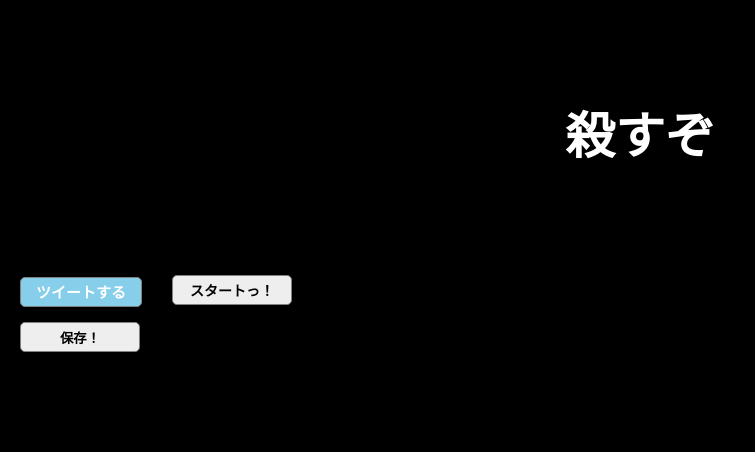
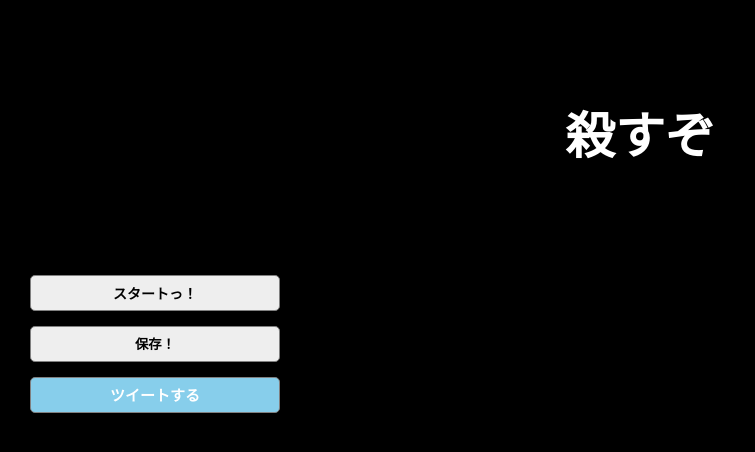
Before and after one commit to yoshiishunichi/kill, a Vue app: page / in a window 1280 px wide. Shown: the top 452 px of the page, without its empty margins (0-755 px from the left). Built offline with nearby package versions, Linux system fonts and the light colour scheme.

Commit message:
ボタンの配置変更

```diff
--- a/public/index.html
+++ b/public/index.html
@@ -6,6 +6,7 @@
     <meta name="viewport" content="width=device-width,initial-scale=1.0">
     <link rel="icon" href="<%= BASE_URL %>favicon.ico">
     <title>殺すぞ</title>
+    <meta name="description" content="色とりどりな殺害予告を作れるサイトです。">
 
     <meta name="twitter:card" content="summary_large_image"/>
     <meta name="twitter:site" content="@ganja_tuber"/>
--- a/src/App.vue
+++ b/src/App.vue
@@ -4,13 +4,6 @@
       <h1 id="kill">殺すぞ</h1>
     </div>
     <div id="tweet">
-      <a
-        href="http://twitter.com/share?url=https://yoshiishunichi.github.io/kill/&text=殺すぞ"
-        id="tweetbutton"
-        target="_blank"
-        @click="tapTweet"
-        >ツイートする</a
-      >
       <input
         id="start"
         type="button"
@@ -25,8 +18,15 @@
         :class="{ disp: disps[1], nodisp: nodisps[1] }"
         @click="tapStop"
       />
+      <button id="save" @click="tapSave">保存！</button>
+      <a
+        href="http://twitter.com/share?url=https://yoshiishunichi.github.io/kill/&text=殺すぞ"
+        id="tweetbutton"
+        target="_blank"
+        @click="tapTweet"
+        >ツイートする</a
+      >
     </div>
-    <button id="save" @click="tapSave">保存！</button>
   </div>
 </template>
 
@@ -151,6 +151,7 @@ export default {
 * {
   margin: 0px;
   padding: 0px;
+  box-sizing: border-box;
 }
 
 body {
@@ -185,14 +186,17 @@ h1 {
   background-color: skyblue;
   border: 1px gray solid;
   text-decoration: none;
-  width: 120px;
-  height: 28px;
+  min-width: 120px;
+  max-width: 250px;
+  width: 30%;
+  height: 36px;
   text-align: center;
   user-select: none;
   vertical-align: middle;
   border-radius: 5px;
-  line-height: 30px;
-  margin-left: 20px;
+  line-height: 36px;
+  margin-left: 30px;
+  margin-top: 15px;
 }
 
 #tweetbutton:hover {
@@ -214,8 +218,11 @@ h1 {
   font-weight: bold;
   cursor: pointer;
   text-align: center;
-  width: 120px;
-  height: 30px;
+  min-width: 120px;
+  max-width: 250px;
+  width: 30%;
+  height: 36px;
+  line-height: 36px;
   border-radius: 5px;
   border: 1px gray solid;
   font-size: 14px;
@@ -229,8 +236,11 @@ h1 {
   font-weight: bold;
   cursor: pointer;
   text-align: center;
-  width: 120px;
-  height: 30px;
+  min-width: 120px;
+  max-width: 250px;
+  width: 30%;
+  height: 36px;
+  line-height: 36px;
   border-radius: 5px;
   border: 1px gray solid;
   font-size: 14px;
@@ -239,15 +249,18 @@ h1 {
 
 #save {
   display: block;
-  margin-left: 20px;
+  margin-left: 30px;
   margin-top: 15px;
   background-color: #eee;
   color: black;
   font-weight: bold;
   cursor: pointer;
   text-align: center;
-  width: 120px;
-  height: 30px;
+  min-width: 120px;
+  max-width: 250px;
+  width: 30%;
+  height: 36px;
+  line-height: 36px;
   border: 1px gray solid;
   outline: none;
   border-radius: 5px;
@@ -260,34 +273,4 @@ input:hover {
 button:hover {
   opacity: 0.8;
 }
-
-@media screen and (max-width: 300px) {
-  #tweetbutton {
-    font-size: 13px;
-    width: 100px;
-    height: 25px;
-    line-height: 27px;
-  }
-
-  #start {
-    margin-left: 20px;
-    width: 100px;
-    height: 27px;
-    font-size: 12px;
-  }
-
-  #stop {
-    margin-left: 20px;
-    width: 100px;
-    height: 27px;
-    font-size: 12px;
-  }
-
-  #save {
-    font-size: 13px;
-    width: 100px;
-    height: 25px;
-    line-height: 27px;
-  }
-}
 </style>
--- a/src/components/HelloWorld.vue
+++ /dev/null
@@ -1,122 +0,0 @@
-<template>
-  <div class="hello">
-    <h1>{{ msg }}</h1>
-    <p>
-      For a guide and recipes on how to configure / customize this project,<br />
-      check out the
-      <a href="https://cli.vuejs.org" target="_blank" rel="noopener"
-        >vue-cli documentation</a
-      >.
-    </p>
-    <h3>Installed CLI Plugins</h3>
-    <ul>
-      <li>
-        <a
-          href="https://github.com/vuejs/vue-cli/tree/dev/packages/%40vue/cli-plugin-babel"
-          target="_blank"
-          rel="noopener"
-          >babel</a
-        >
-      </li>
-      <li>
-        <a
-          href="https://github.com/vuejs/vue-cli/tree/dev/packages/%40vue/cli-plugin-vuex"
-          target="_blank"
-          rel="noopener"
-          >vuex</a
-        >
-      </li>
-      <li>
-        <a
-          href="https://github.com/vuejs/vue-cli/tree/dev/packages/%40vue/cli-plugin-eslint"
-          target="_blank"
-          rel="noopener"
-          >eslint</a
-        >
-      </li>
-    </ul>
-    <h3>Essential Links</h3>
-    <ul>
-      <li>
-        <a href="https://vuejs.org" target="_blank" rel="noopener">Core Docs</a>
-      </li>
-      <li>
-        <a href="https://forum.vuejs.org" target="_blank" rel="noopener"
-          >Forum</a
-        >
-      </li>
-      <li>
-        <a href="https://chat.vuejs.org" target="_blank" rel="noopener"
-          >Community Chat</a
-        >
-      </li>
-      <li>
-        <a href="https://twitter.com/vuejs" target="_blank" rel="noopener"
-          >Twitter</a
-        >
-      </li>
-      <li>
-        <a href="https://news.vuejs.org" target="_blank" rel="noopener">News</a>
-      </li>
-    </ul>
-    <h3>Ecosystem</h3>
-    <ul>
-      <li>
-        <a href="https://router.vuejs.org" target="_blank" rel="noopener"
-          >vue-router</a
-        >
-      </li>
-      <li>
-        <a href="https://vuex.vuejs.org" target="_blank" rel="noopener">vuex</a>
-      </li>
-      <li>
-        <a
-          href="https://github.com/vuejs/vue-devtools#vue-devtools"
-          target="_blank"
-          rel="noopener"
-          >vue-devtools</a
-        >
-      </li>
-      <li>
-        <a href="https://vue-loader.vuejs.org" target="_blank" rel="noopener"
-          >vue-loader</a
-        >
-      </li>
-      <li>
-        <a
-          href="https://github.com/vuejs/awesome-vue"
-          target="_blank"
-          rel="noopener"
-          >awesome-vue</a
-        >
-      </li>
-    </ul>
-  </div>
-</template>
-
-<script>
-export default {
-  name: "HelloWorld",
-  props: {
-    msg: String
-  }
-};
-</script>
-
-<!-- Add "scoped" attribute to limit CSS to this component only -->
-<style scoped>
-h3 {
-  margin: 40px 0 0;
-}
-ul {
-  list-style-type: none;
-  padding: 0;
-}
-li {
-  display: inline-block;
-  margin: 0 10px;
-}
-a {
-  color: #42b983;
-}
-</style>
```
Also changed, not shown: src/assets/logo.png (deleted).
